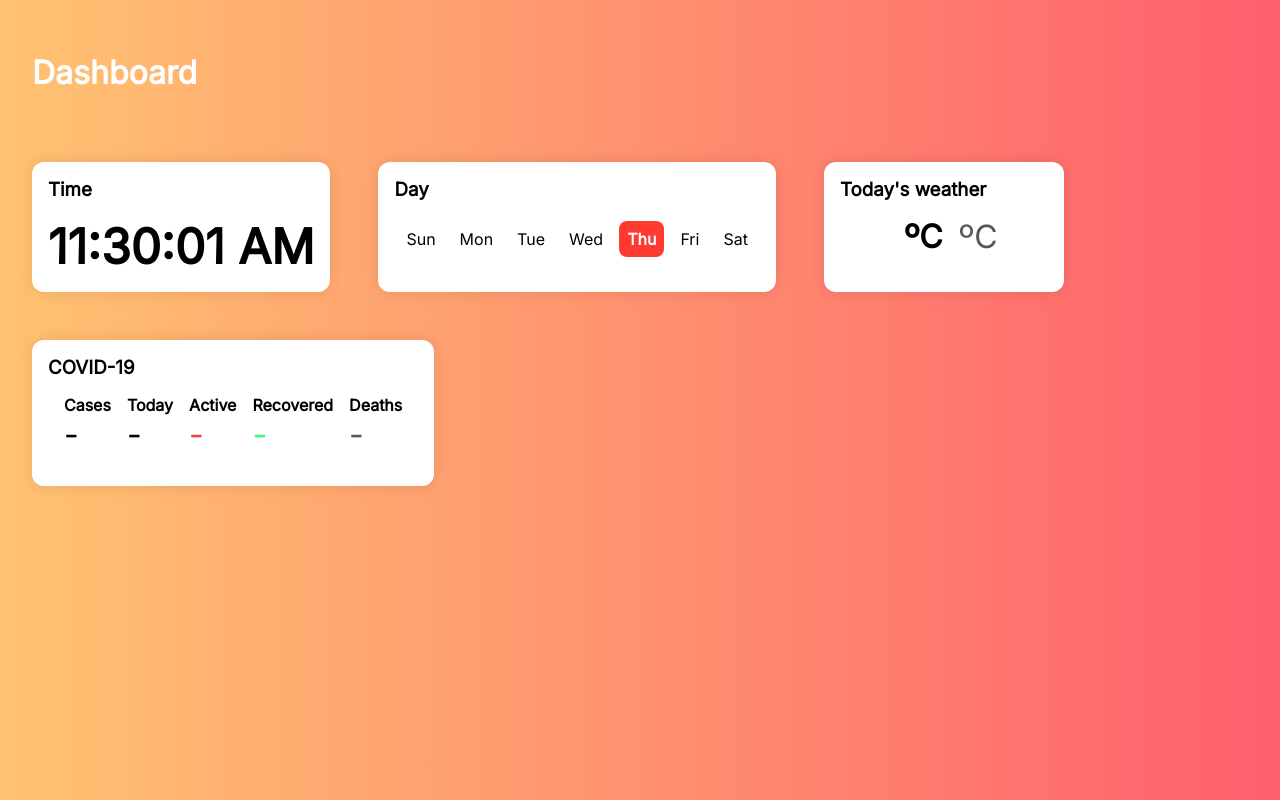
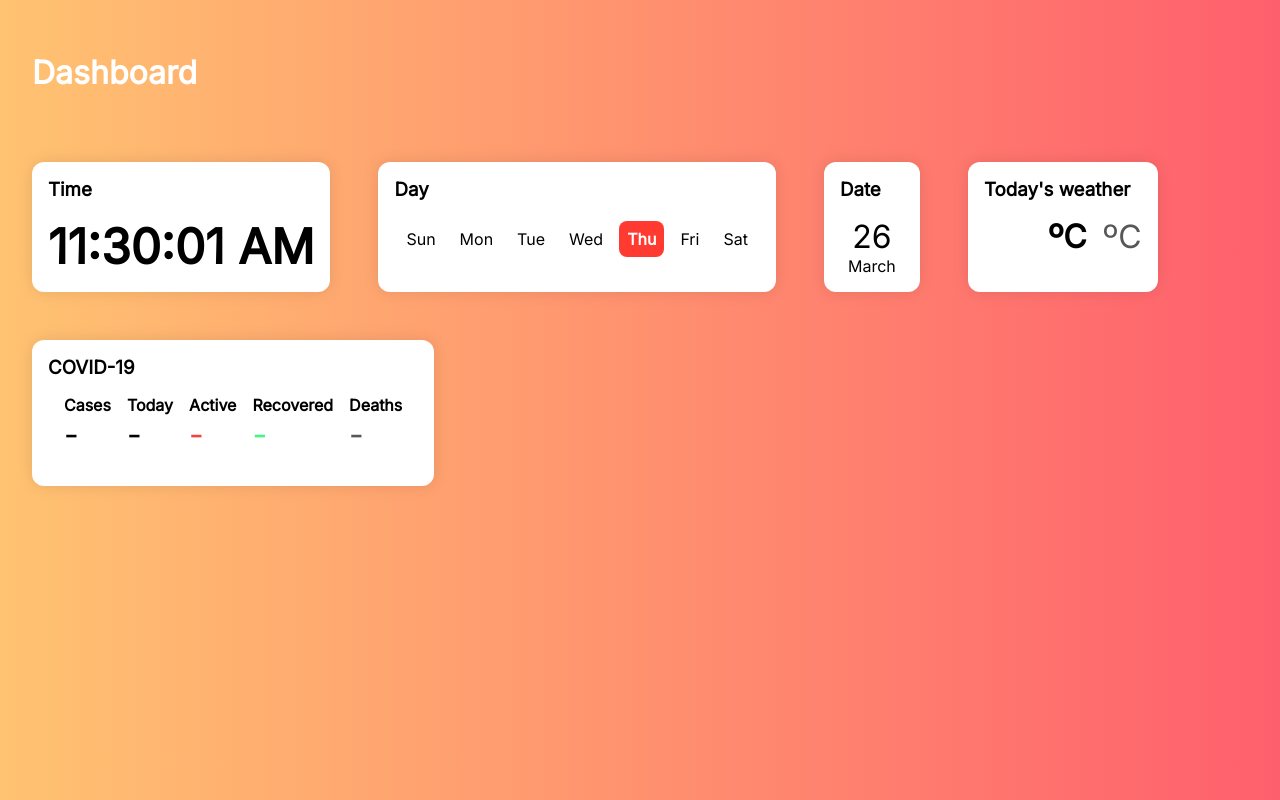
Before and after one commit to josiahyeow/good-morning-dashboard, a React app: page / in a window 1280 px wide. Built offline with nearby package versions, Linux system fonts and the light colour scheme; no server answers.

Commit message:
Add Date widget

```diff
--- a/src/App.js
+++ b/src/App.js
@@ -3,6 +3,7 @@
 import Title from './components/Title'
 import Clock from './components/Clock'
 import WeekDay from './components/WeekDay'
+import Calendar from './components/Calendar'
 import Weather from './components/Weather'
 import Covid from './components/Covid'
 
@@ -21,6 +22,7 @@
       <WidgetSection>
         <Clock />
         <WeekDay />
+        <Calendar />
         <Weather />
         <Covid />
       </WidgetSection>
--- /dev/null
+++ b/src/components/Calendar.js
@@ -0,0 +1,48 @@
+import React, { useState } from 'react'
+import styled from 'styled-components'
+import Card from './Card'
+
+const DayMonth = styled.div`
+  display: flex;
+  flex-direction: column;
+  justify-content: center;
+  align-items: center;
+  min-width: 4rem;
+`
+
+const Day = styled.span`
+  font-size: 2rem;
+`
+
+const Month = styled.span`
+  font-size: 1rem;
+`
+
+var MONTHS = [
+  'January',
+  'February',
+  'March',
+  'April',
+  'May',
+  'June',
+  'July',
+  'August',
+  'September',
+  'October',
+  'November',
+  'December',
+]
+
+const Calendar = () => {
+  const [date] = useState(new Date())
+  return (
+    <Card title={'Date'}>
+      <DayMonth>
+        <Day>{date.getDate()}</Day>
+        <Month>{MONTHS[date.getMonth()]}</Month>
+      </DayMonth>
+    </Card>
+  )
+}
+
+export default Calendar
--- a/src/components/Card.js
+++ b/src/components/Card.js
@@ -6,7 +6,6 @@
   padding: 1rem;
   margin: 1.5rem;
   border-radius: 12px;
-  min-width: 13rem;
   -webkit-box-shadow: 0px 0px 16px 0px rgba(0, 0, 0, 0.1);
   -moz-box-shadow: 0px 0px 16px 0px rgba(0, 0, 0, 0.1);
   box-shadow: 0px 0px 16px 0px rgba(0, 0, 0, 0.1);
--- a/src/components/Clock.js
+++ b/src/components/Clock.js
@@ -1,6 +1,10 @@
 import React, { useState, useEffect } from 'react'
 import styled from 'styled-components'
 import Card from './Card'
+
+const Container = styled.div`
+  min-width: 13rem;
+`
 
 const Time = styled.span`
   font-size: 3rem;
@@ -16,7 +20,9 @@
 
   return (
     <Card title={'Time'}>
-      <Time>{time.toLocaleTimeString()}</Time>
+      <Container>
+        <Time>{time.toLocaleTimeString()}</Time>
+      </Container>
     </Card>
   )
 }
--- a/src/components/WeekDay.js
+++ b/src/components/WeekDay.js
@@ -1,4 +1,4 @@
-import React, { useState, useEffect } from 'react'
+import React, { useState } from 'react'
 import styled from 'styled-components'
 import Card from './Card'
 
@@ -36,7 +36,7 @@
     <Card title={'Day'}>
       <Days>
         {Object.values(WEEKDAYS).map((day) => (
-          <Day day={day} today={today}>
+          <Day key={day} day={day} today={today}>
             {day}
           </Day>
         ))}
```
